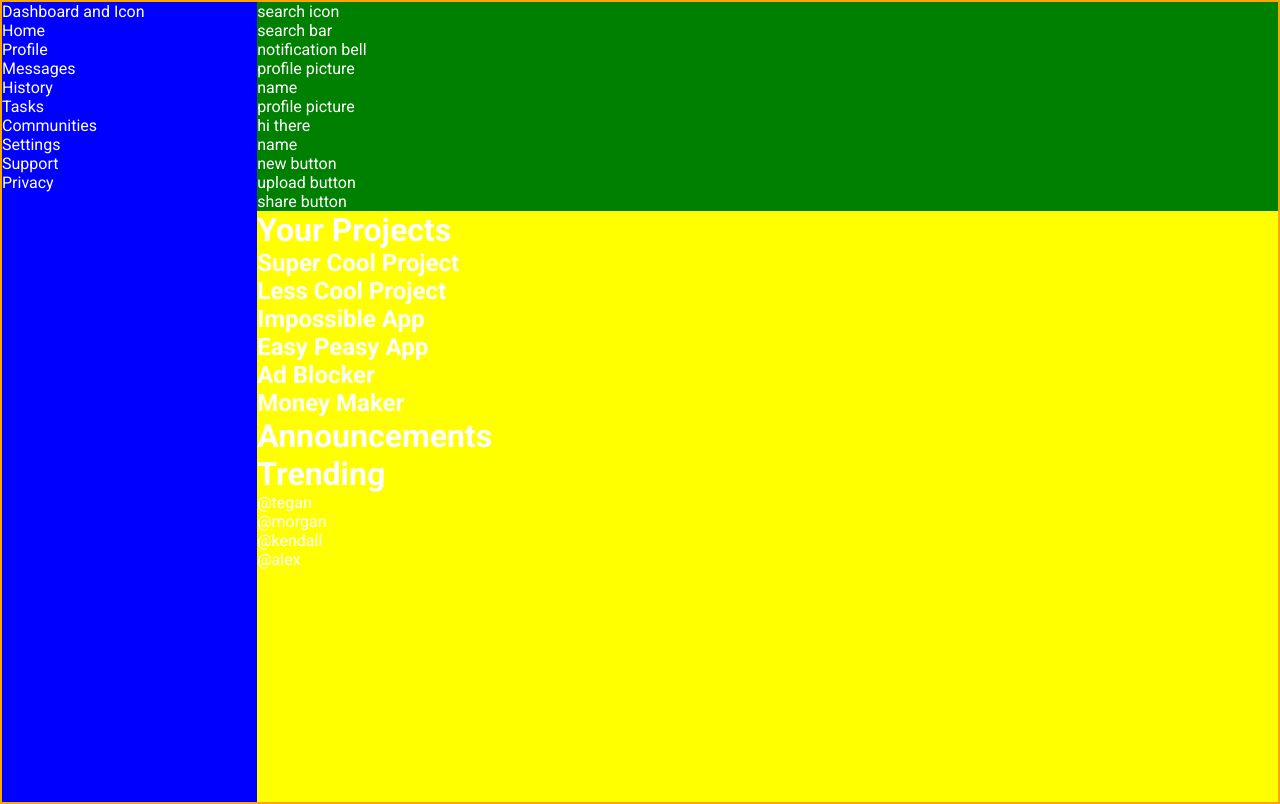
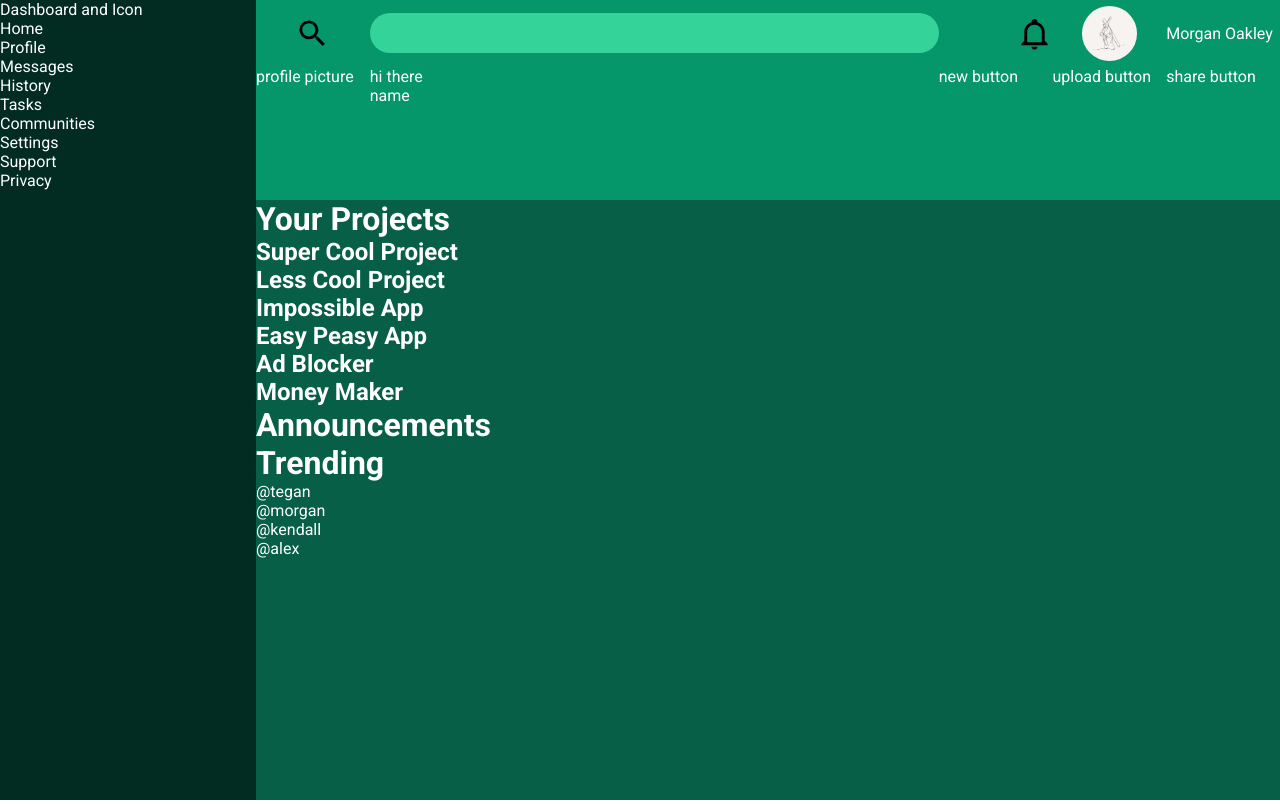
Before and after one commit to pandalexander/odin-admin-dashboard, a plain HTML site: page index.html in a window 1280 px wide. Drawn offline with Linux system fonts and the light colour scheme.

Commit message:
Style and place items for top of header

```diff
--- a/index.html
+++ b/index.html
@@ -16,11 +16,23 @@
     <div class="container">
       <div class="header">
         <div class="header__top-container">
-          <div>search icon</div>
-          <div>search bar</div>
-          <div>notification bell</div>
-          <div>profile picture</div>
-          <div>name</div>
+          <img
+            src="icons/magnify.svg"
+            alt="search icon"
+            class="header__top-container__search-icon"
+          />
+          <input type="text" class="header__top-container__search-bar" />
+          <img
+            src="icons/bell.svg"
+            alt="notification bell icon"
+            class="header__top-container__bell-icon"
+          />
+          <img
+            src="images/profile-1.png"
+            alt="image of jesus carrying the cross"
+            class="header__top-container__profile"
+          />
+          <div class="header__top-container__name">Morgan Oakley</div>
         </div>
         <div class="header__bottom-container">
           <div>profile picture</div>
--- a/styles.css
+++ b/styles.css
@@ -19,7 +19,6 @@ body {
 }
 
 .container {
-  border: solid 2px orange;
   height: 100vh;
   display: grid;
   grid-template-columns: 1fr 4fr;
@@ -29,19 +28,63 @@ body {
 .header {
   grid-column: 2 / -1;
   grid-row: 1 / 2;
-  background-color: green;
+  background-color: #059669;
+  display: grid;
+  grid-template-rows: 1fr 2fr;
+}
+
+.header__top-container {
+  display: grid;
+  grid-template-columns: 1fr 5fr 1fr 1fr 1fr;
+  grid-template-rows: 1fr;
+  align-items: center;
+}
+
+.header__top-container__search-icon {
+  height: 35px;
+  justify-self: center;
+}
+
+.header__top-container__search-bar {
+  all: unset;
+  height: 30px;
+  background-color: #34d399;
+  border-radius: 50px;
+  padding: 5px;
+  padding-left: 15px;
+}
+
+.header__top-container__bell-icon {
+  height: 35px;
+  justify-self: end;
+}
+
+.header__top-container__profile {
+  height: 55px;
+  border-radius: 50%;
+  justify-self: center;
+}
+
+.header__top-container__name {
+  justify-self: start;
+}
+
+.header__bottom-container {
+  display: grid;
+  grid-template-columns: 1fr 5fr 1fr 1fr 1fr;
+  grid-template-rows: 1fr;
 }
 
 .sidebar {
   grid-column: 1 / 2;
   grid-row: 1 / -1;
-  background-color: blue;
+  background-color: #022c22;
 }
 
 .main-content {
   grid-column: 2 / -1;
   grid-row: 2 / -1;
-  background-color: yellow;
+  background-color: #065f46;
 }
 
 div {
```
Also changed, not shown: icons/bell.svg (added), icons/magnify.svg (added), images/profile-1.png (added).
